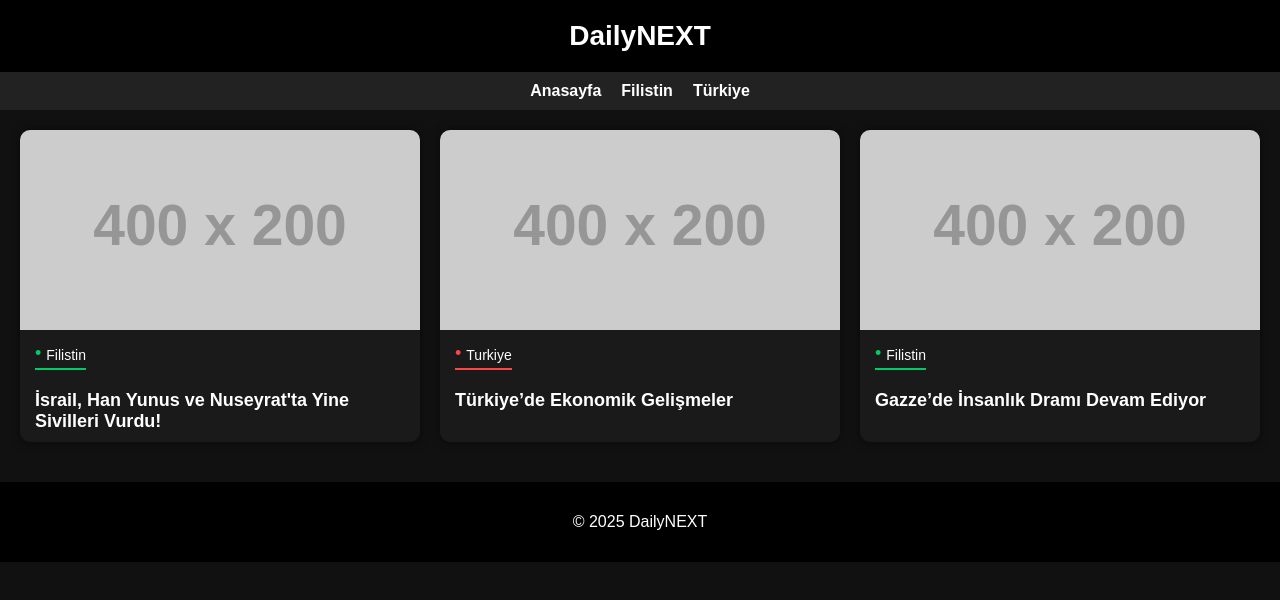
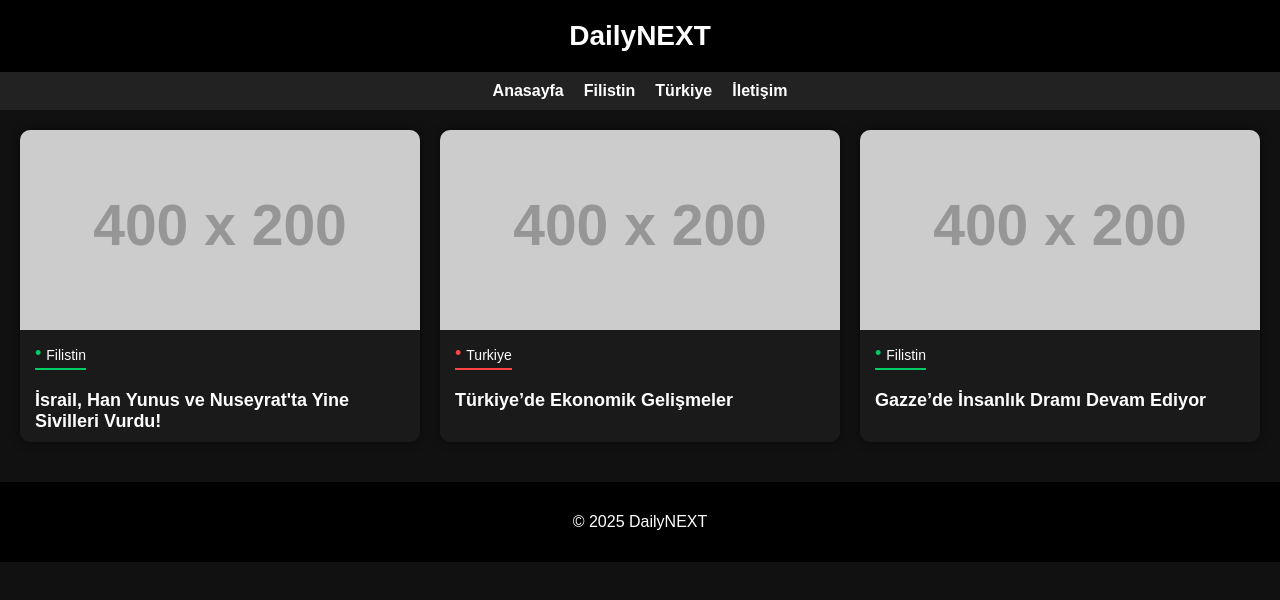
Before and after one commit to dailynext/dailynext, a plain HTML site: page index.html in a window 1280 px wide. Drawn offline with Linux system fonts and the light colour scheme; placeholder pictures from the web are drawn by us.

Commit message:
Update index.html

```diff
--- a/index.html
+++ b/index.html
@@ -146,6 +146,7 @@
     <a href="#">Anasayfa</a>
     <a href="#">Filistin</a>
     <a href="#">Türkiye</a>
+    <a href="#">İletişim</a>
   </nav>
 
   <main>
```
